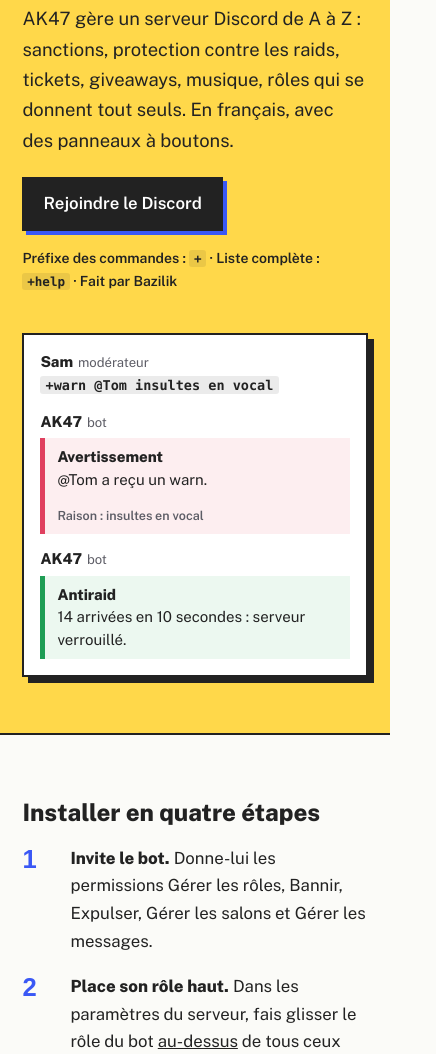
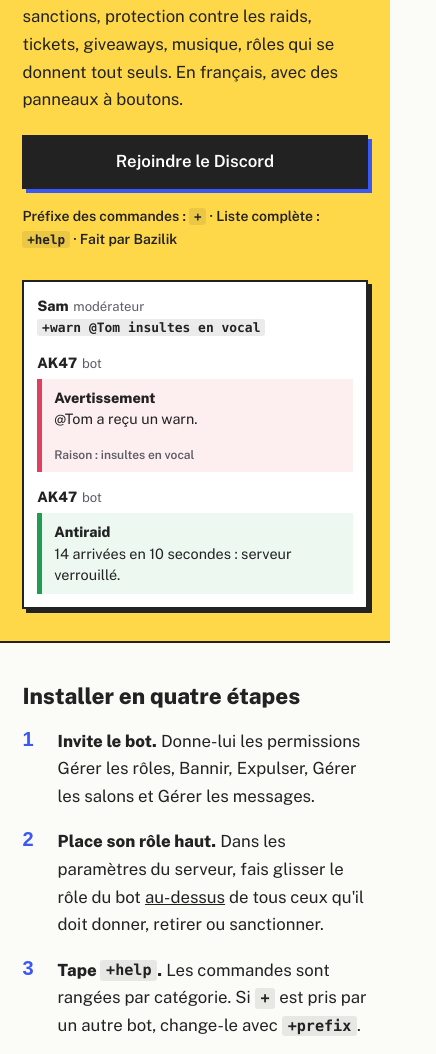
Before and after one commit to atnq/D, a plain HTML site: page index.html in a window 390 px wide. Shown: the part 277-1331 px from the top of the page, 436 px wide, since content can reach past the window. Drawn offline with nearby package versions, Linux system fonts and the light colour scheme; a web font is replaced by a local one.

Commit message:
Add files via upload

```diff
--- a/index.html
+++ b/index.html
@@ -9,7 +9,8 @@
 :root{--paper:#fbfbf8;--ink:#222;--mute:#5d5d66;--yel:#ffd84a;--blue:#3a58f5;--pink:#ff8fc0;--line:#222}
 *{box-sizing:border-box}
 html{scroll-behavior:smooth}
-body{margin:0;background:var(--paper);color:var(--ink);font:400 1.05rem/1.65 'Public Sans',system-ui,sans-serif}
+html{-webkit-text-size-adjust:100%}
+body{overflow-wrap:break-word;margin:0;background:var(--paper);color:var(--ink);font:400 1.05rem/1.65 'Public Sans',system-ui,sans-serif}
 a{color:var(--blue);font-weight:600}
 h1,h2,h3{font-family:Unbounded,'Public Sans',sans-serif;margin:0;line-height:1.15}
 .w{max-width:60rem;margin:0 auto;padding:0 1.4rem}
@@ -20,7 +21,7 @@ h1,h2,h3{font-family:Unbounded,'Public Sans',sans-serif;margin:0;line-height:1.1
 .btn{display:inline-block;margin-top:1.3rem;background:var(--ink);color:#fff;text-decoration:none;padding:.7rem 1.2rem;border:2px solid var(--ink);box-shadow:4px 4px 0 var(--blue)}
 .btn:hover{background:var(--blue)}
 .hero{background:var(--yel);border-block:2px solid var(--line)}
-.hero .w{display:grid;grid-template-columns:1.1fr .9fr;gap:2.5rem;align-items:center;padding-block:3.5rem}
+.hero .w{display:grid;grid-template-columns:minmax(0,1.1fr) minmax(0,.9fr);gap:2.5rem;align-items:center;padding-block:3.5rem}
 .hero h1{font-size:clamp(2rem,5vw,3.3rem);font-weight:800}
 .hero p{font-size:1.15rem;margin:1.2rem 0 0;max-width:30em}
 .hero small{display:block;margin-top:1rem;font-weight:600}.hero p+.btn{margin-top:1.3rem}
@@ -37,11 +38,11 @@ h2{font-size:clamp(1.5rem,3.4vw,2.1rem);font-weight:800;margin-bottom:1rem}
 h3{font-size:1rem;font-weight:600}
 p{margin:.7rem 0}
 .lead{font-size:1.15rem;max-width:36em}
-.row{display:grid;grid-template-columns:12rem 1fr;gap:1.5rem;padding:1.1rem 0;border-top:2px solid var(--line)}
+.row{display:grid;grid-template-columns:12rem minmax(0,1fr);gap:1.5rem;padding:1.1rem 0;border-top:2px solid var(--line)}
 .row:last-child{border-bottom:2px solid var(--line)}
 .row p{margin:0 0 .5rem}.row p:last-child{margin:0}
 .steps{list-style:none;padding:0;counter-reset:s}
-.steps li{counter-increment:s;display:grid;grid-template-columns:3rem 1fr;margin:1.1rem 0}
+.steps li{counter-increment:s;display:grid;grid-template-columns:3rem minmax(0,1fr);margin:1.1rem 0}
 .steps li::before{content:counter(s);font:800 1.6rem Unbounded,sans-serif;color:var(--blue)}
 pre{background:#fff;border:2px solid var(--line);padding:.8rem 1rem;overflow-x:auto;font:600 .9rem/1.55 ui-monospace,Menlo,monospace;margin:.9rem 0;box-shadow:4px 4px 0 var(--pink)}
 .warn{background:var(--pink);border:2px solid var(--line);padding:.8rem 1rem;margin:1.2rem 0;font-weight:600}
@@ -59,7 +60,22 @@ details p{margin:.5rem 0 0}
 footer{margin-top:5rem;background:var(--ink);color:#e9e9e4;padding:2rem 0}
 footer code{background:rgba(255,255,255,.14)}
 :focus-visible{outline:3px solid var(--blue);outline-offset:2px}
-@media(max-width:780px){.hero .w{grid-template-columns:1fr}.row{grid-template-columns:1fr;gap:.4rem}.top nav a{margin:0 1rem 0 0}}
+pre{max-width:100%}
+.hero .w>*,.row>*,.steps li>*{min-width:0}
+code{overflow-wrap:anywhere}
+.top nav{display:flex;flex-wrap:wrap;gap:.3rem 1rem;align-items:center}.top nav a{margin:0}
+@media(max-width:780px){
+.top{padding:.9rem 0}.top nav{width:100%}
+.hero .w{grid-template-columns:minmax(0,1fr);padding-block:2rem;gap:1.8rem}
+.hero h1{font-size:1.75rem}.hero p{font-size:1.05rem}
+.btn{display:block;text-align:center}
+.row{grid-template-columns:minmax(0,1fr);gap:.4rem}
+.steps li{grid-template-columns:2.2rem minmax(0,1fr)}.steps li::before{font-size:1.25rem}
+h2{font-size:1.4rem}section{padding-top:2.6rem}
+.dc{box-shadow:4px 4px 0 var(--line);padding:.8rem;font-size:.9rem}
+pre{font-size:.8rem;box-shadow:3px 3px 0 var(--pink)}
+#out span{font-size:.85rem}
+}
 @media(prefers-reduced-motion:reduce){html{scroll-behavior:auto}}
 </style>
 </head>
```
